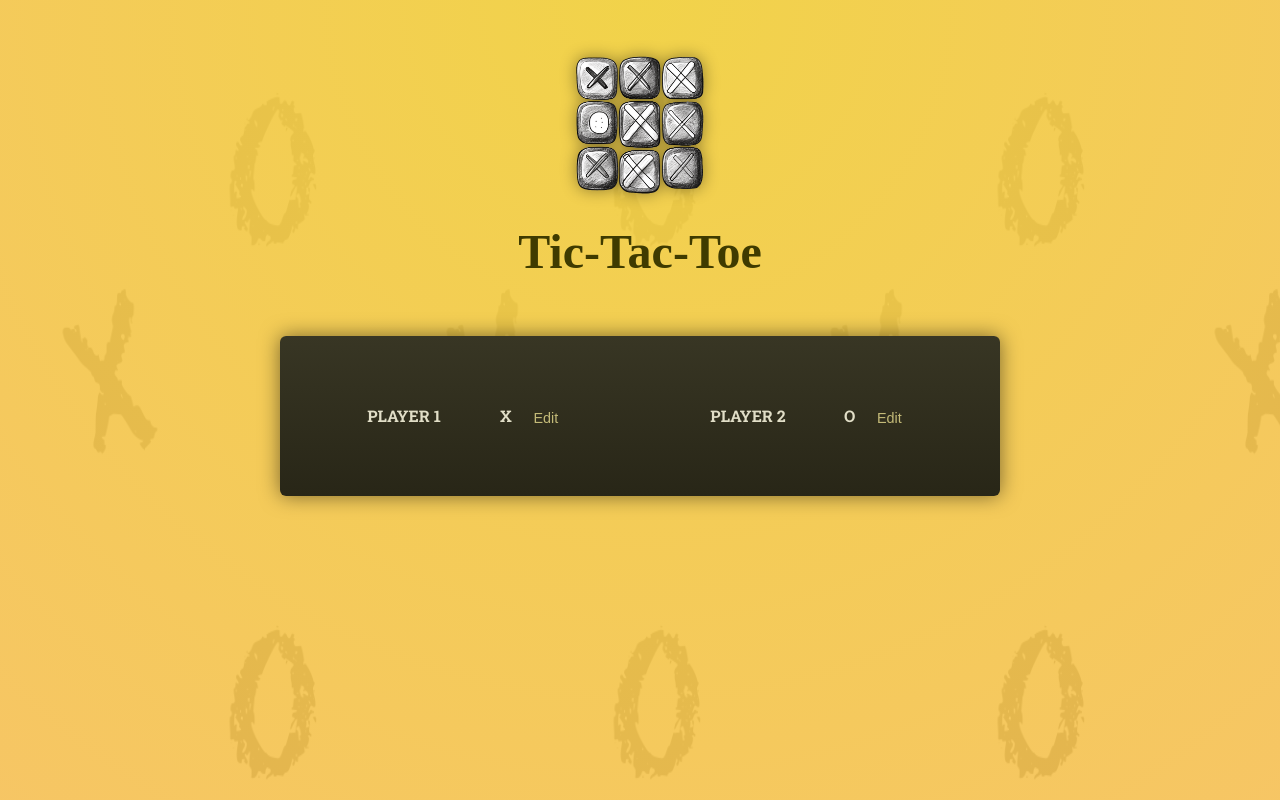
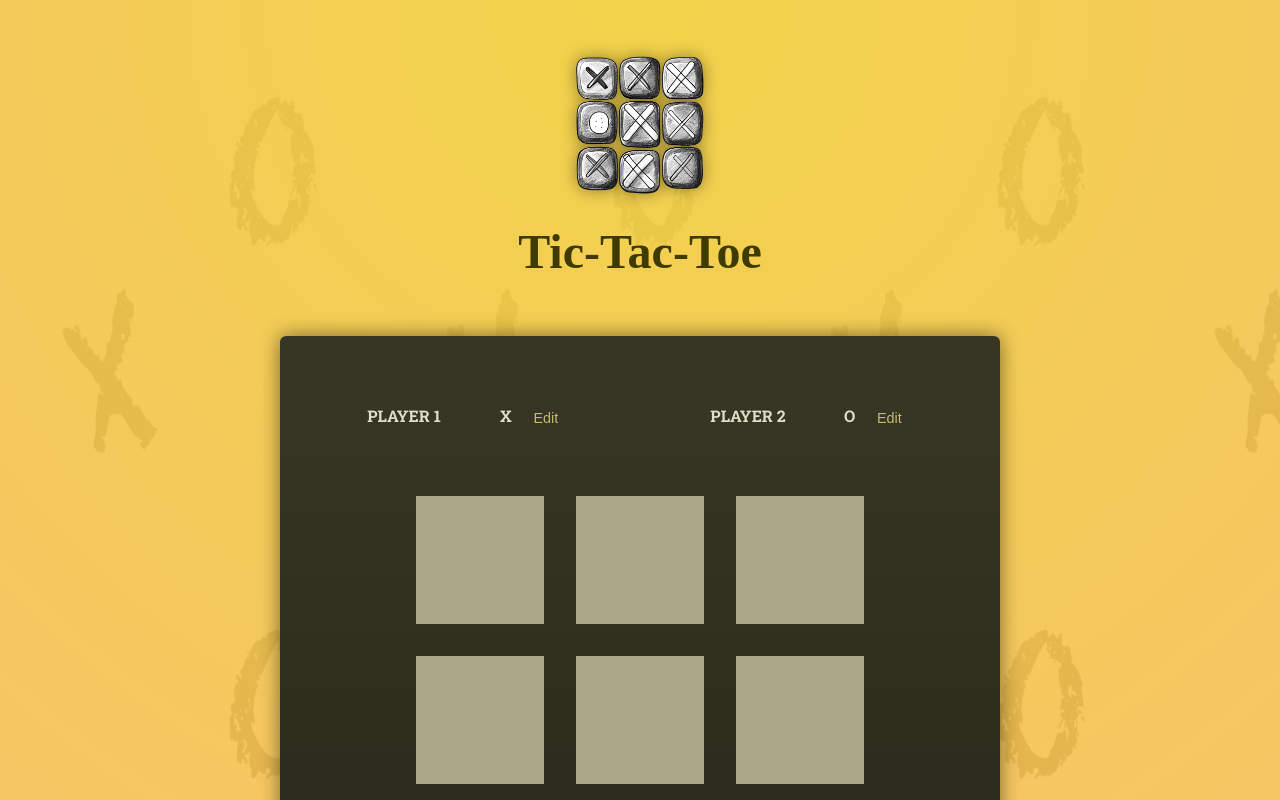
Before and after one commit to apeskinian/react_essentials_deep_dive, a React (Vite) app: page / in a window 1280 px wide. Shown: the top 800 px of the page. Built offline with nearby package versions, Linux system fonts and the light colour scheme; a web font is replaced by a local one.

Commit message:
Add gameboard component

```diff
--- a/src/App.jsx
+++ b/src/App.jsx
@@ -1,4 +1,5 @@
 import Player from './components/Player.jsx'
+import GameBoard from './components/GameBoard.jsx'
 
 function App() {
   return <main>
@@ -7,6 +8,7 @@
         <Player initialName='Player 1' symbol='X'/>
         <Player initialName='Player 2' symbol='O'/>
       </ol>
+      <GameBoard />
     </div>
   </main>
 }
--- /dev/null
+++ b/src/components/GameBoard.jsx
@@ -0,0 +1,17 @@
+const InitialGameBoard = [
+    [null, null, null],
+    [null, null, null],
+    [null, null, null],
+];
+
+export default function GameBoard() {
+    return <ol id="game-board">
+        {InitialGameBoard.map((row, rowIndex) => <li key={rowIndex}>
+            <ol>
+                {row.map((playerSymbol, colIndex) => <li key={{colIndex}}>
+                    <button>{playerSymbol}</button>
+                </li>)}
+            </ol>
+        </li>)}
+    </ol>
+}
```
